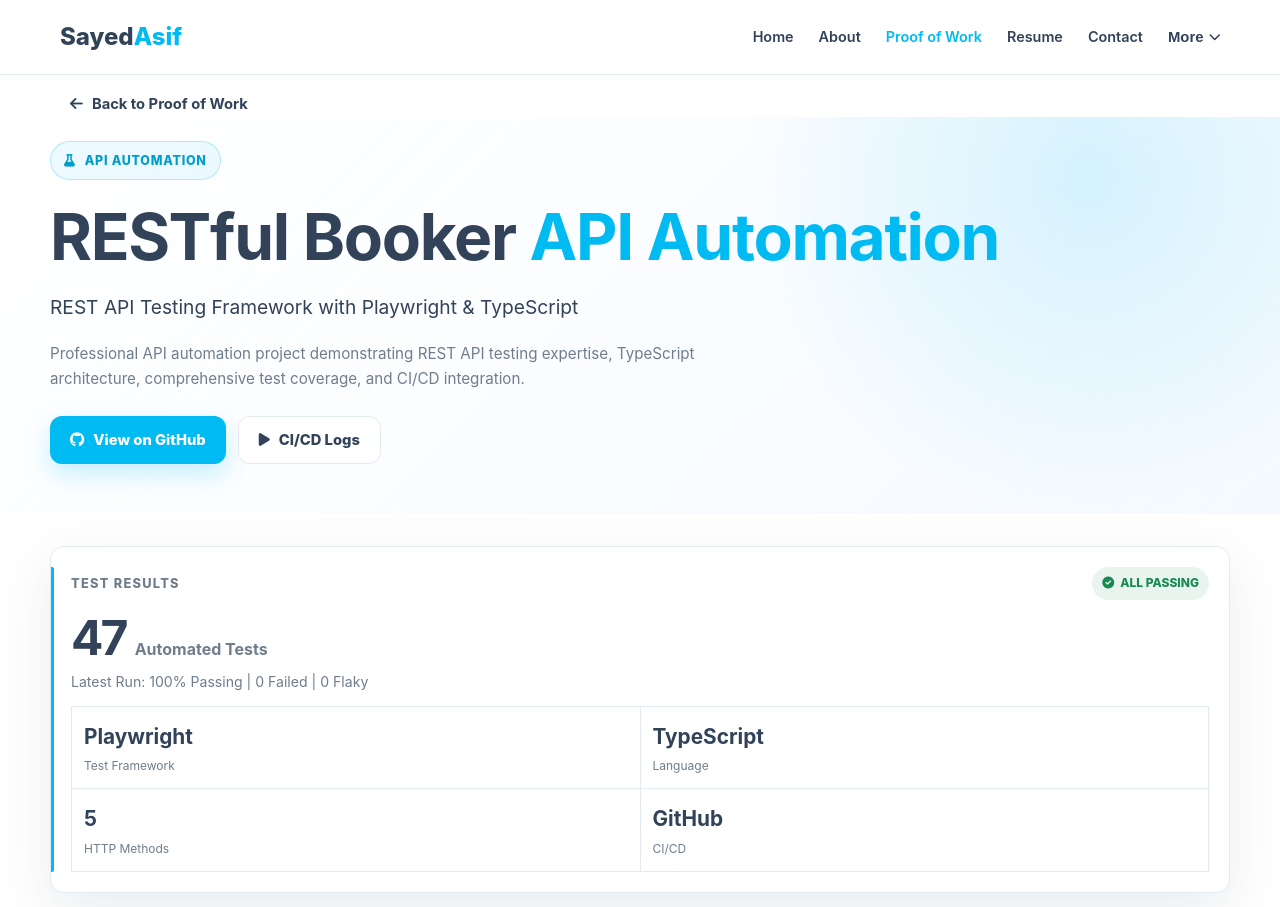
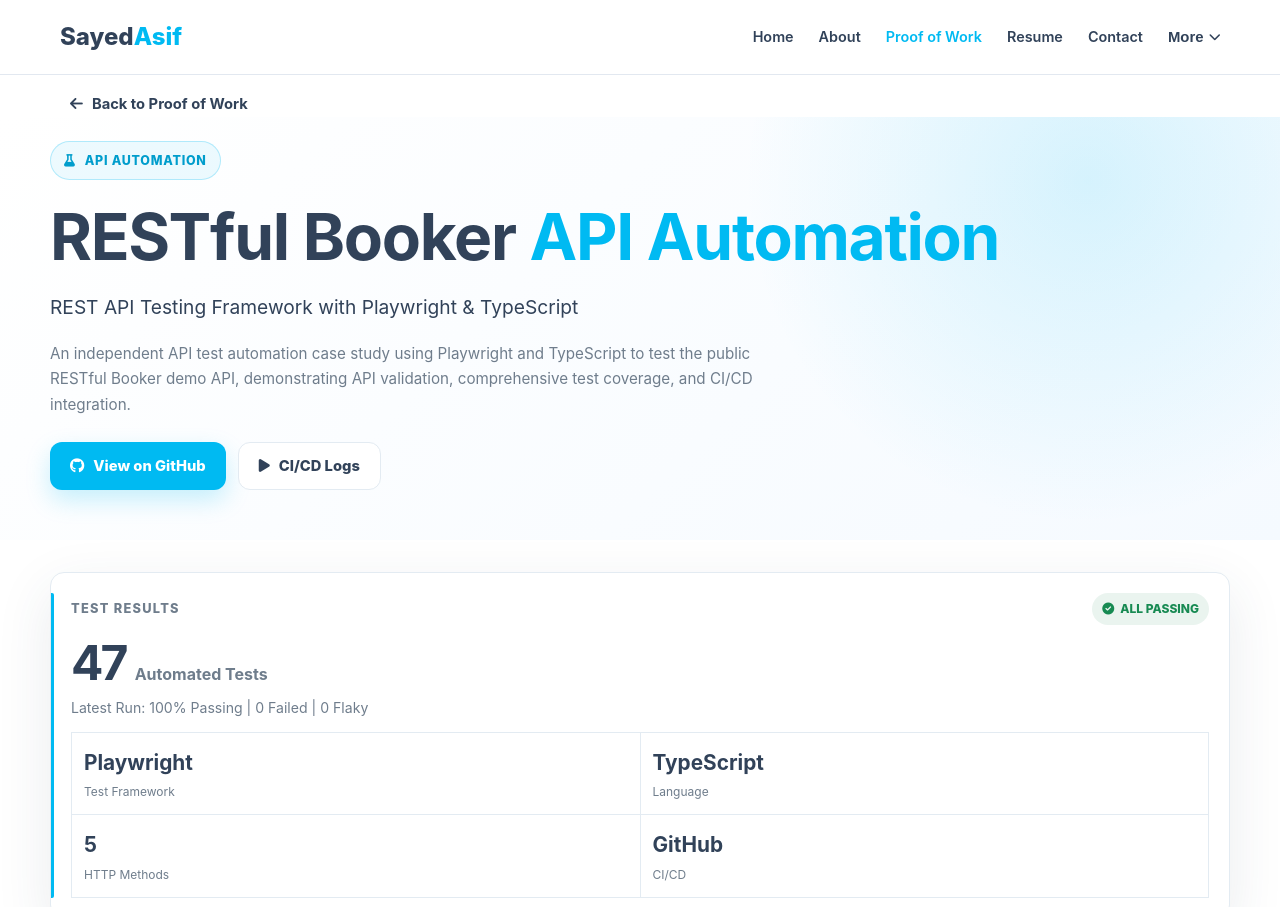
Before and after one commit to Open83/sayedasif.com, a plain HTML site: page projects/restful-booker-api-automation/index.html in a window 1280 px wide. Shown: the top 907 px of the page. Drawn offline with Linux system fonts and the light colour scheme.

Commit message:
feat: add link to RESTful Booker API Automation case study in API Testing Best Practices page; enhance project description for clarity

```diff
--- a/projects/restful-booker-api-automation/index.html
+++ b/projects/restful-booker-api-automation/index.html
@@ -740,8 +740,9 @@
                     REST API Testing Framework with Playwright & TypeScript
                 </p>
                 <p class="hero-description">
-                    Professional API automation project demonstrating REST API testing expertise,
-                    TypeScript architecture, comprehensive test coverage, and CI/CD integration.
+                    An independent API test automation case study using Playwright and TypeScript to test
+                    the public RESTful Booker demo API, demonstrating API validation, comprehensive test
+                    coverage, and CI/CD integration.
                 </p>
                 <div class="hero-actions">
                     <a href="https://github.com/Open83/restful-booker-api-automation" target="_blank" rel="noopener noreferrer" class="button button-primary">
```
Also changed, not shown: blog/api-testing-best-practices/index.html (+4 -0 lines).
